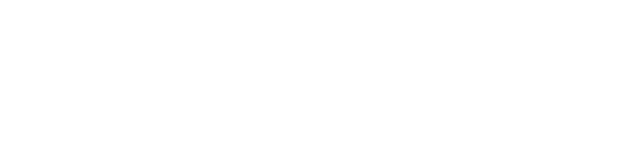
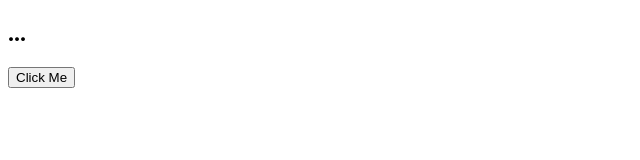
Before and after one commit to Muskan8878h/RandomColorGenerator, a plain HTML site: page index.html in a window 1280 px wide. Shown: the whole page, without its empty margins (0-640 px from the left). Drawn offline with Linux system fonts and the light colour scheme.

Commit message:
in html code we create div inside main class with class name container and create id with colorcode and a btn

```diff
--- a/index.html
+++ b/index.html
@@ -8,7 +8,10 @@
 </head>
 <body>
     <div class="main">
-
+        <div class="container">
+            <h2 id="color-code">...</h2>
+            <button id="btn">Click Me</button>
+        </div>
     </div>
 
 </body>
```
